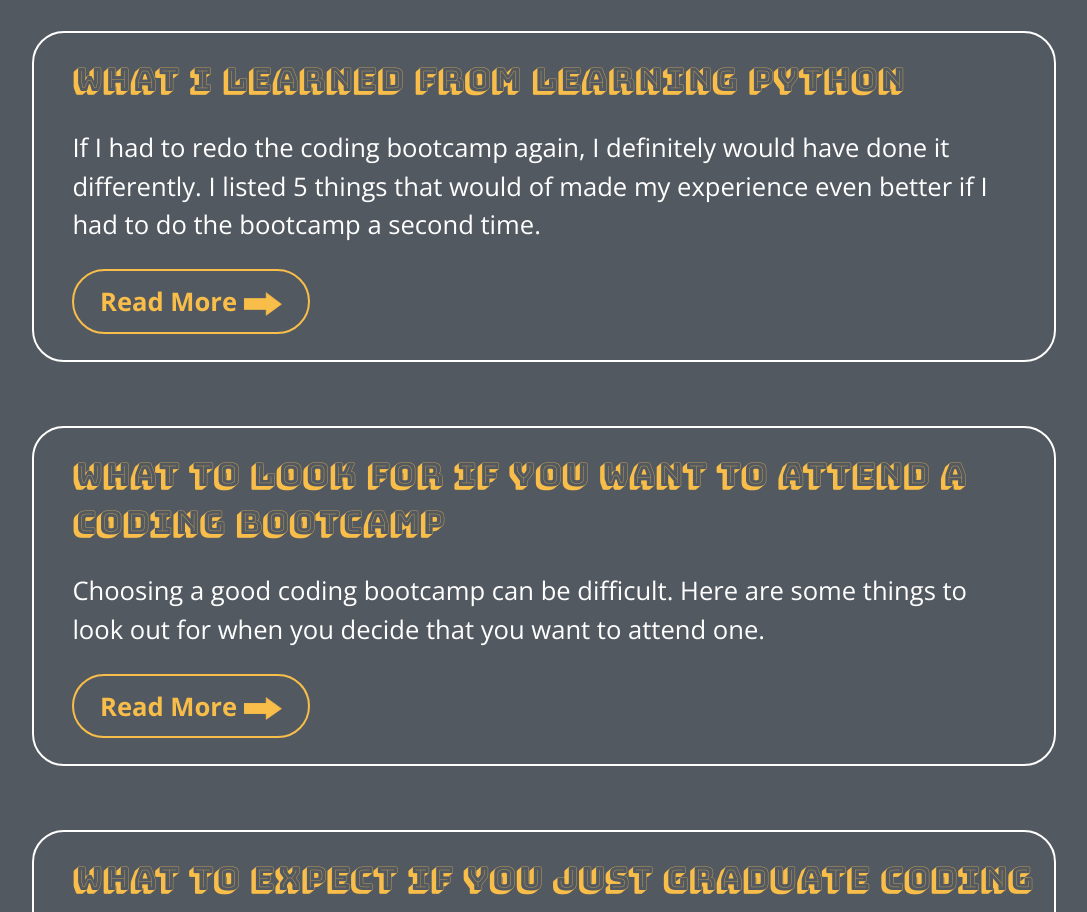
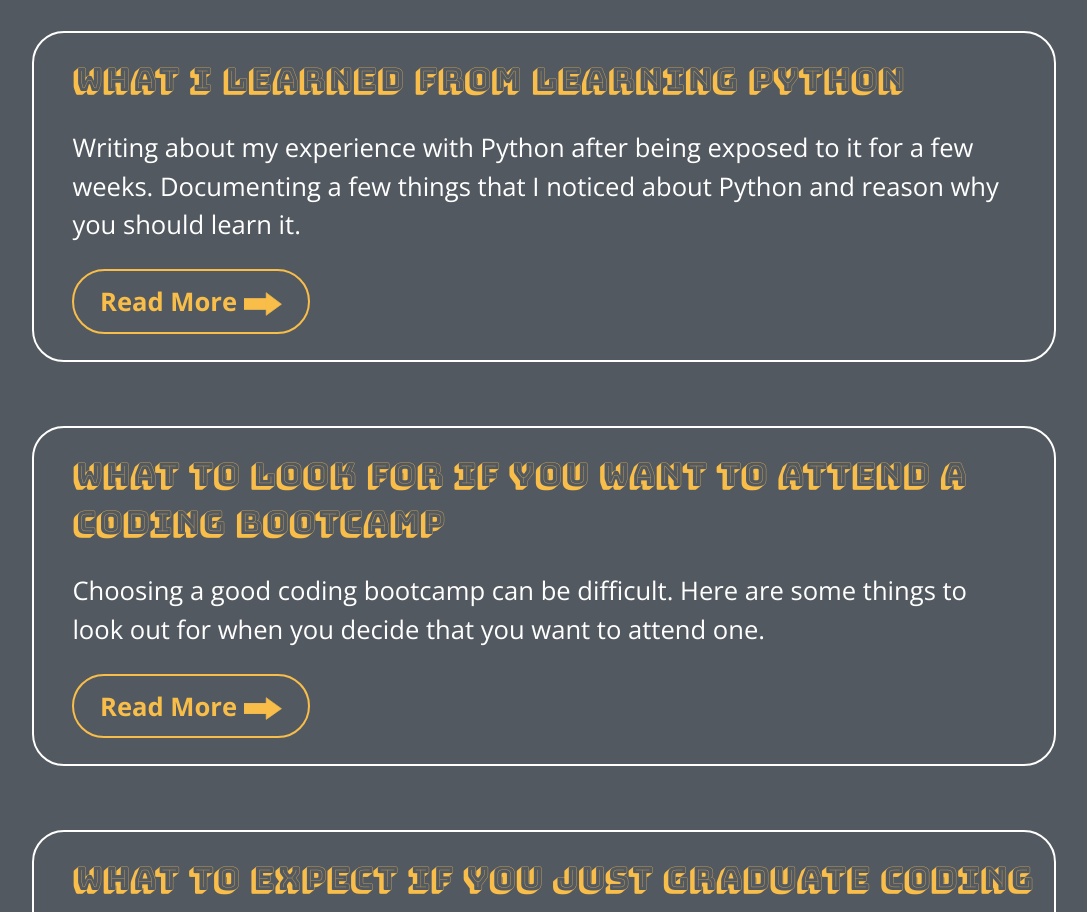
Before and after one commit to StudentCZ/my-website, a React (Create React App) app: page / in a window 1280 px wide. Shown: the part 2100-3012 px from the top of the page, without its empty margins (96-1183 px from the left). Built offline with nearby package versions, Linux system fonts and the light colour scheme.

Commit message:
change description text

```diff
--- a/src/components/Articles.js
+++ b/src/components/Articles.js
@@ -32,9 +32,9 @@ const Articles = () => {
           </h2>
         </a>
         <p className={style.borderBoxText}>
-          If I had to redo the coding bootcamp again, I definitely would have
-          done it differently. I listed 5 things that would of made my
-          experience even better if I had to do the bootcamp a second time.
+          Writing about my experience with Python after being exposed to it for
+          a few weeks. Documenting a few things that I noticed about Python and
+          reason why you should learn it.
         </p>
         <div className={style.textLinkBorder}>
           <a
```
